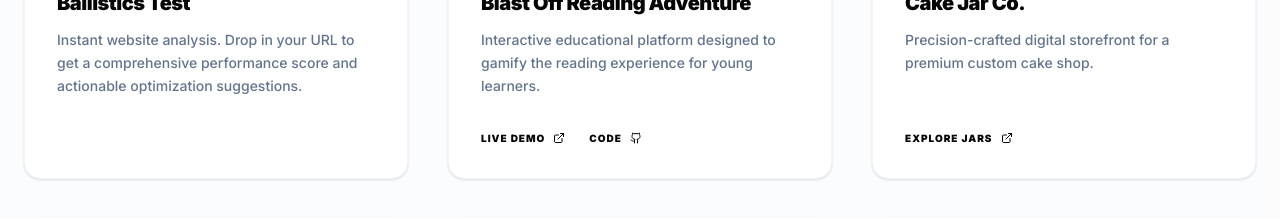
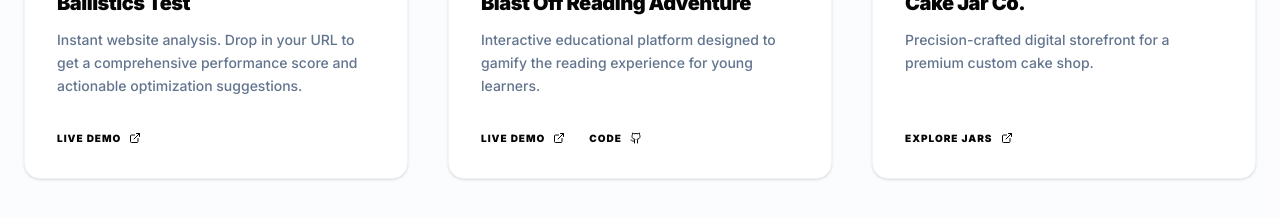
Before and after one commit to Crypto-Vidal/Planet-V, a Next.js app: page / in a window 1280 px wide. Shown: the part 2980-3198 px from the top of the page. Built offline with nearby package versions, Linux system fonts and the light colour scheme; grey boxes are pictures that could not be loaded.

Commit message:
Add Masona Salon link to Ballistics Test project

```diff
--- a/src/components/sections/Portfolio.tsx
+++ b/src/components/sections/Portfolio.tsx
@@ -10,7 +10,7 @@ const projects = [
         category: "Mobile Application",
         image: "/ballistics-focus.jpg",
         desc: "Instant website analysis. Drop in your URL to get a comprehensive performance score and actionable optimization suggestions.",
-        live: "",
+        live: "https://masona-salon.vercel.app",
         github: "",
     },
     {
```
